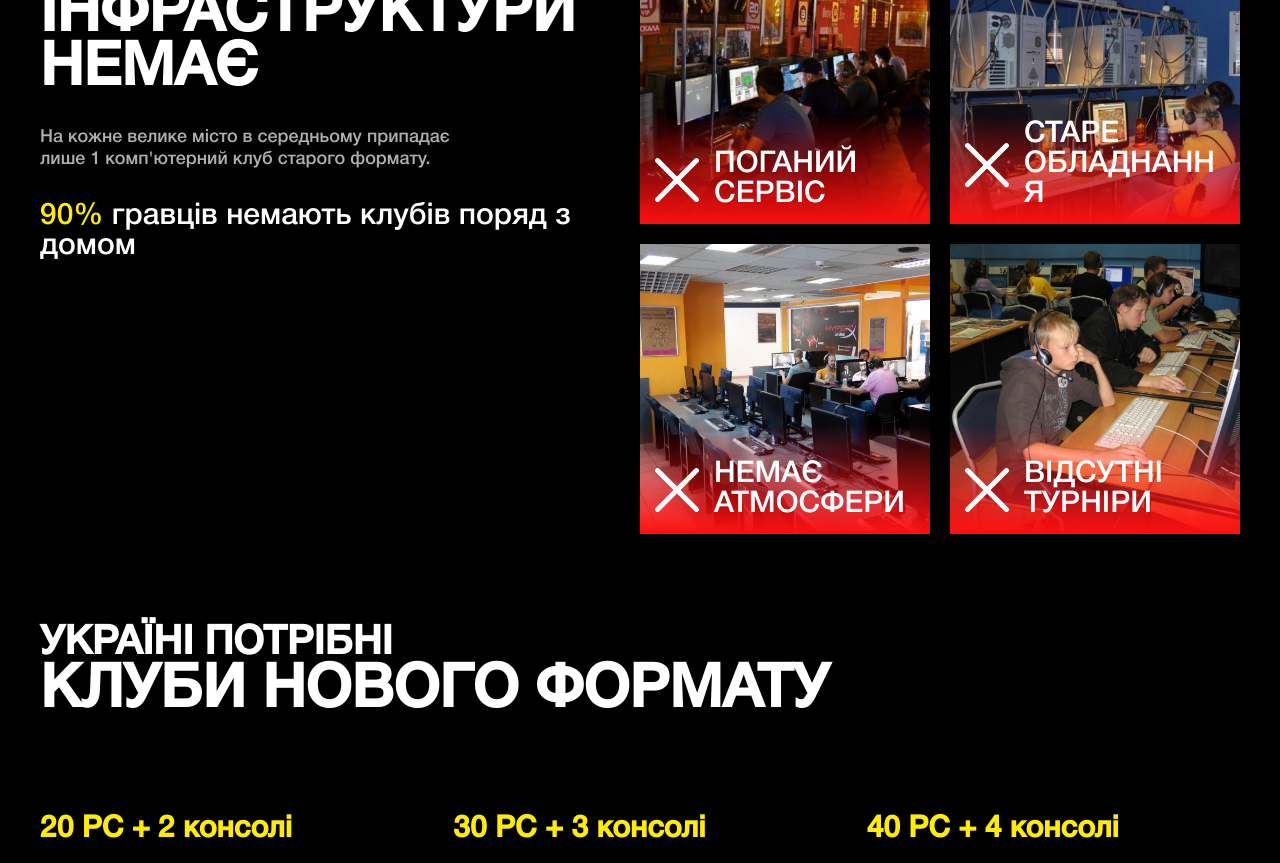
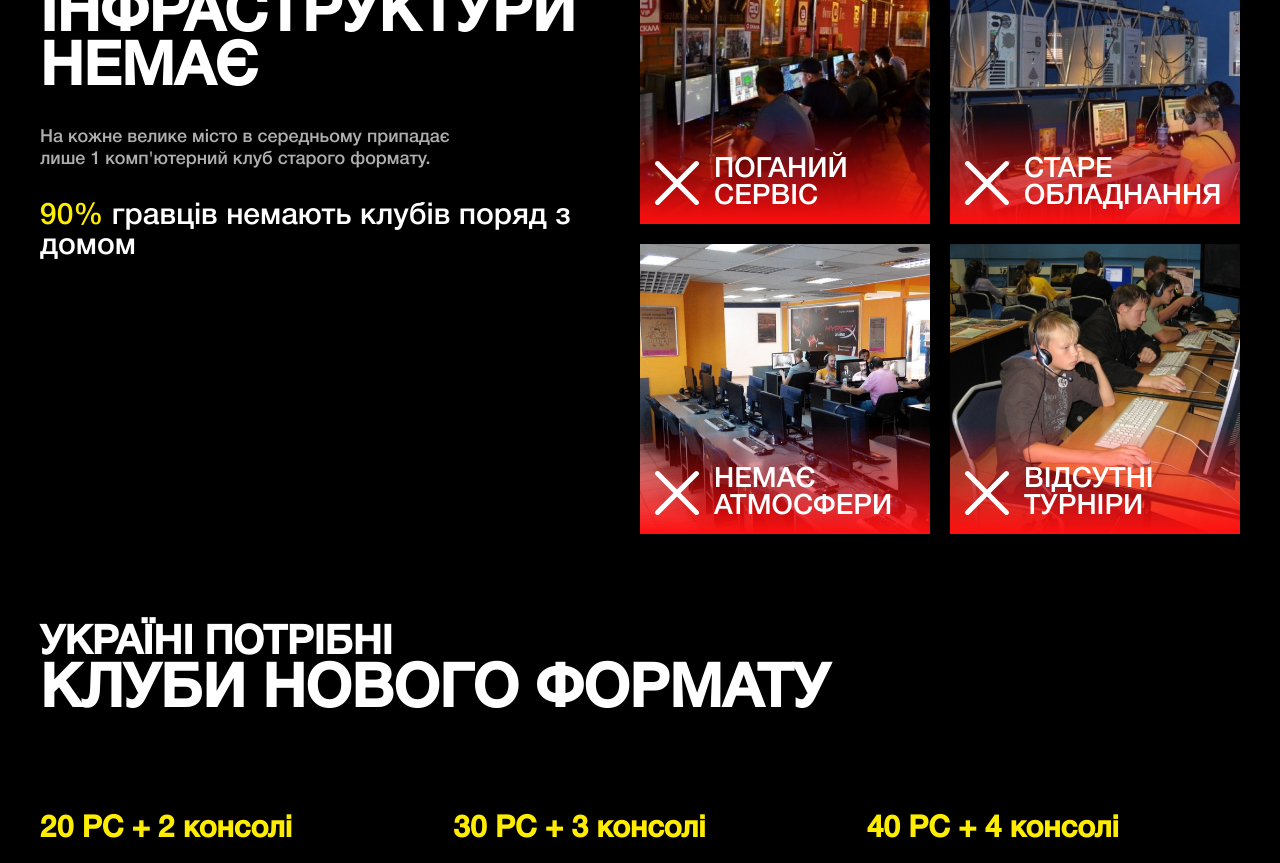
Before and after one commit to potterbl/cyberion-client, a React (Create React App) app: page /franchise in a window 1280 px wide. Shown: the part 4060-4923 px from the top of the page. Built offline with nearby package versions, Linux system fonts and the light colour scheme.

Commit message:
adaptive to 604px and large

```diff
--- a/src/App.css
+++ b/src/App.css
@@ -67,6 +67,9 @@ button{
 .break-word{
     word-break: break-word;
 }
+.body-text-card{
+    font-size: 28px;
+}
 @media (max-width: 1200px) {
     .title{
         font-size: 60px;
@@ -87,10 +90,9 @@ button{
         font-size: 16px;
     }
 }
-@media(max-width: 1024px){
-
+@media(max-width: 1077px){
     .body-text-card{
-        font-size: 14px;
+        font-size: 16px;
     }
 }
 @media (max-width: 1000px) {
--- a/src/components/Infrastructure.jsx
+++ b/src/components/Infrastructure.jsx
@@ -75,7 +75,7 @@ const Infrastructure = () => {
                         variants={textAnimation}
                     >
                         <img src={x} alt="" className="infrastructure-right_box-content_x"/>
-                        <p className={`${window.innerWidth > 1200 ? 'body-text-bigger' : 'body-text-card'} uppercase`}>
+                        <p className={`body-text-card uppercase`}>
                             поганий<br/>
                             сервіс
                         </p>
@@ -98,7 +98,7 @@ const Infrastructure = () => {
                         variants={textAnimation}
                     >
                         <img src={x} alt="" className="infrastructure-right_box-content_x"/>
-                        <p className={`${window.innerWidth > 1200 ? 'body-text-bigger' : 'body-text-card'} uppercase`}>
+                        <p className={`body-text-card uppercase`}>
                             старе<br/>
                             обладнання
                         </p>
@@ -121,7 +121,7 @@ const Infrastructure = () => {
                         variants={textAnimation}
                     >
                         <img src={x} alt="" className="infrastructure-right_box-content_x"/>
-                        <p className={`${window.innerWidth > 1200 ? 'body-text-bigger' : 'body-text-card'} uppercase`}>
+                        <p className={`body-text-card uppercase`}>
                             немає<br/>
                             атмосфери
                         </p>
@@ -144,7 +144,7 @@ const Infrastructure = () => {
                         variants={textAnimation}
                     >
                         <img src={x} alt="" className="infrastructure-right_box-content_x"/>
-                        <p className={`${window.innerWidth > 1200 ? 'body-text-bigger' : 'body-text-card'} uppercase`}>
+                        <p className={`body-text-card uppercase`}>
                             відсутні<br/>
                             турніри
                         </p>
```
